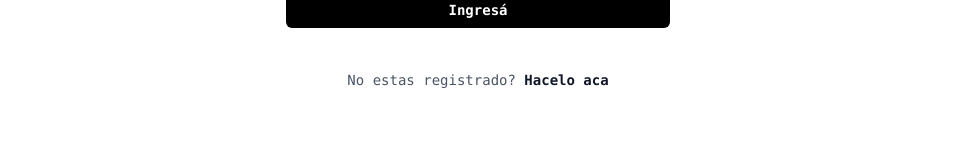
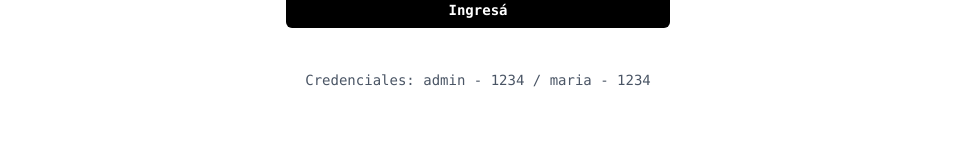
Before and after one commit to ManuKyress/entrega-react, a React (Vite) app: page /login in a window 1280 px wide. Shown: the part 481-639 px from the top of the page, without its empty margins (162-1117 px from the left). Built offline with nearby package versions, Linux system fonts and the light colour scheme; no server answers; a web font is replaced by a local one.

Commit message:
Update Login.jsx

```diff
--- a/src/pages/Login.jsx
+++ b/src/pages/Login.jsx
@@ -89,13 +89,7 @@ const Login = () => {
           </form>
 
           <p className="mt-10 text-center text-sm/6 text-gray-600">
-            No estas registrado?{" "}
-            <a
-              href="#"
-              className="font-semibold text-gray-900 hover:text-gray-700"
-            >
-              Hacelo aca
-            </a>
+            Credenciales: admin - 1234  / maria - 1234
           </p>
         </div>
       </div>
```
